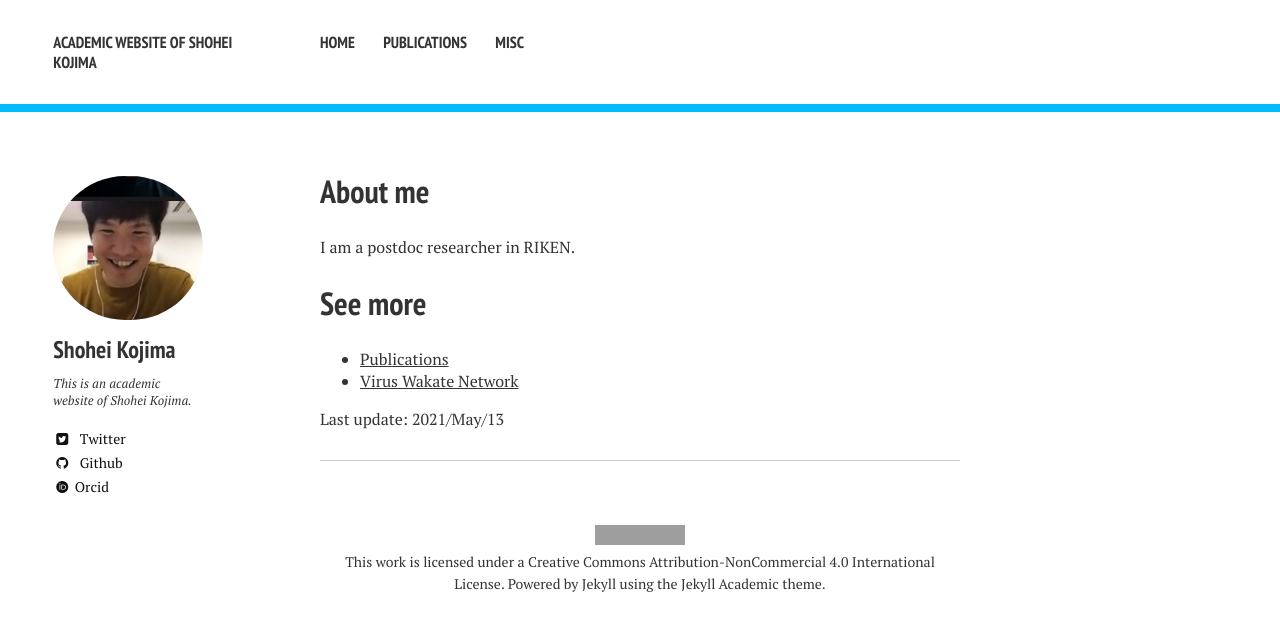
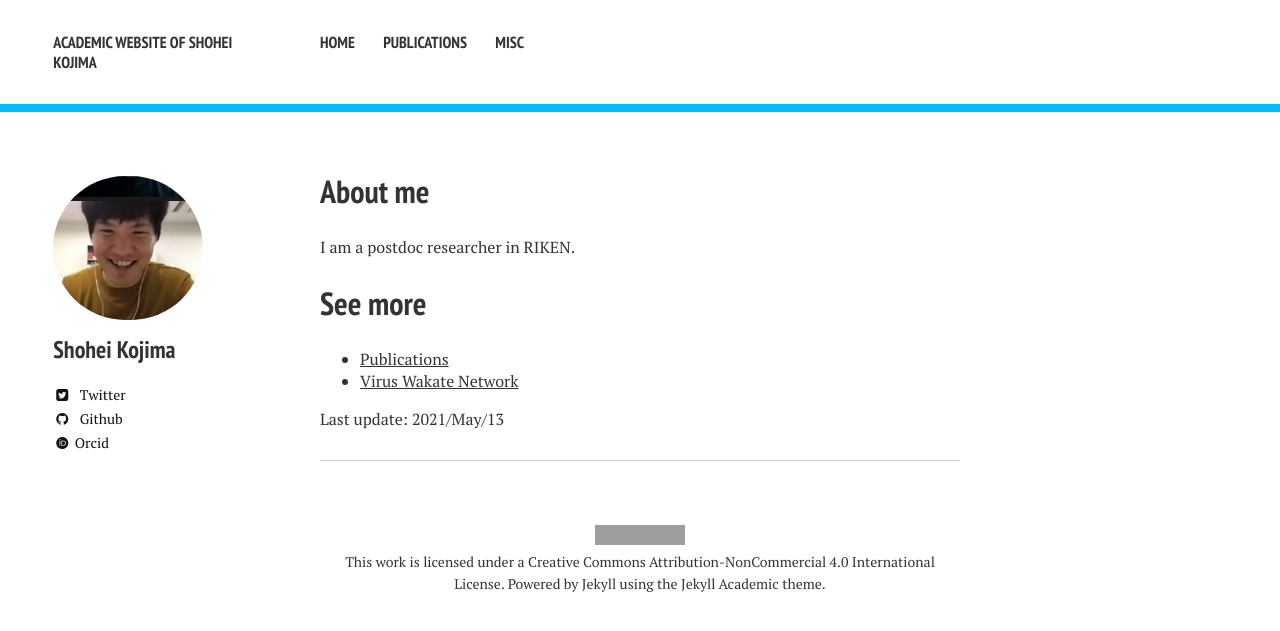
Before and after one commit to shohei-kojima/shohei-kojima.github.io, a Jekyll site: the page built from index.md, in a window 1280 px wide. Shown: the top 631 px of the page. Built offline with Jekyll 4.4.1, drawn with Linux system fonts in a browser that asks for light colours; nearby versions of some CDN libraries; some web fonts are replaced; grey boxes are pictures that could not be loaded.

Commit message:
20210513-220409

```diff
--- a/_config.yml
+++ b/_config.yml
@@ -8,7 +8,6 @@ logo: # filename of a logo image that has been placed into your images directory
 owner:
   name: Shohei Kojima
   avatar: bio-photo.jpg
-  bio: "This is an academic website of Shohei Kojima."
   # Do not include the @ symbol in your Twitter username
   twitter: ShoheiKojima
   github: shohei-kojima
```
